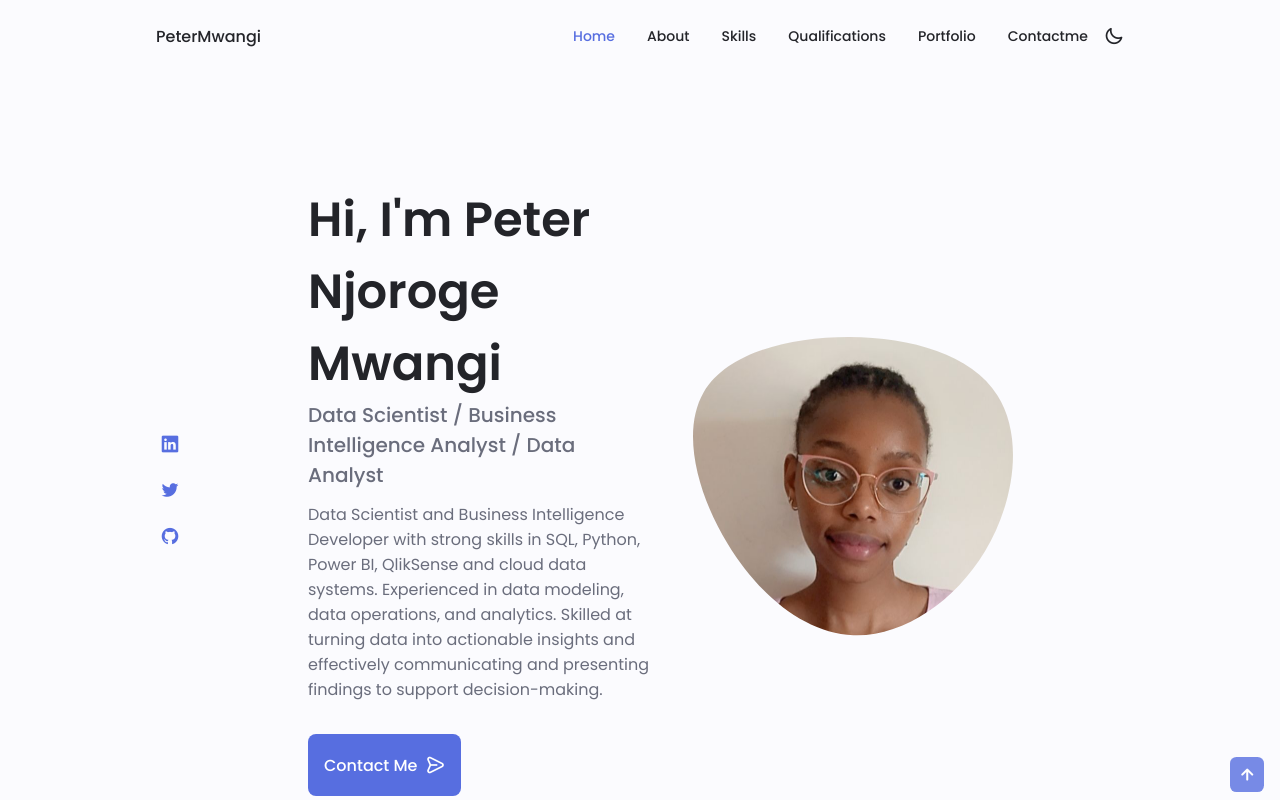
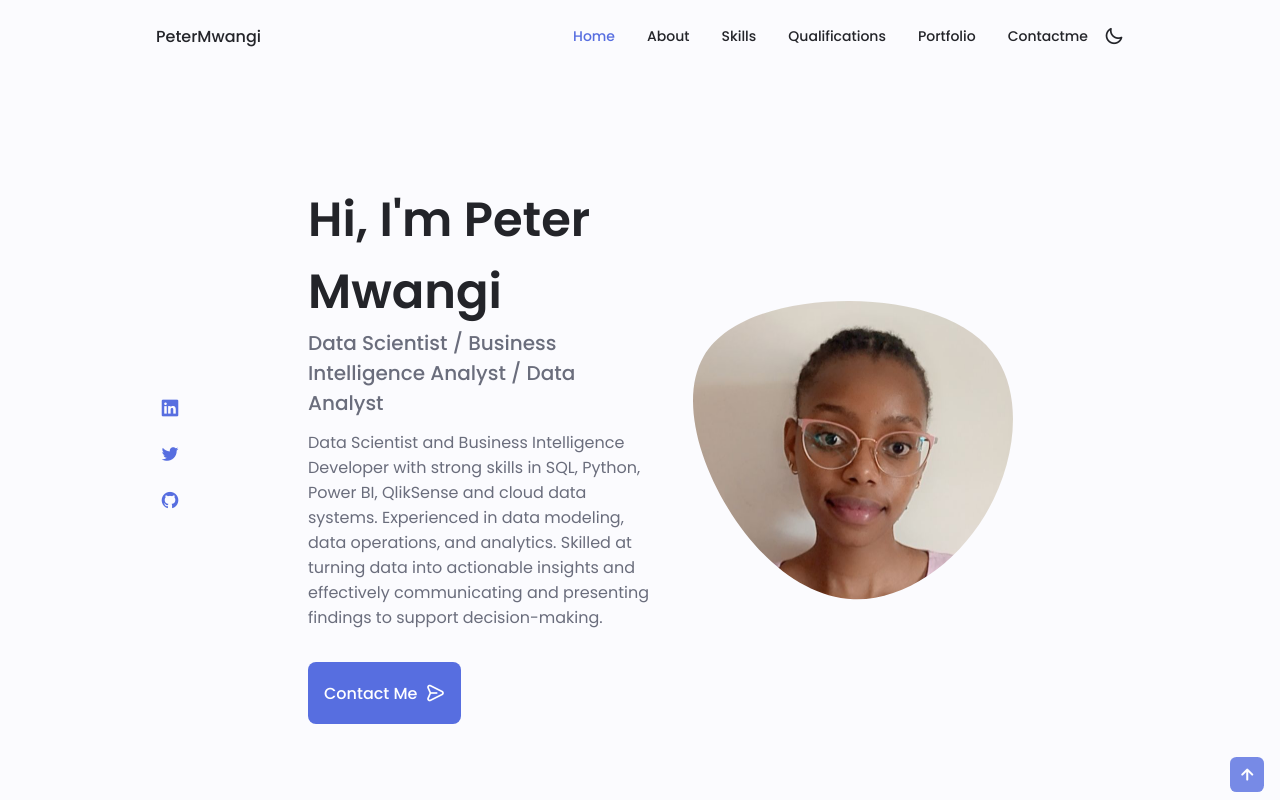
Before and after one commit to PeterNjorogeMwangii/petermwangi.github.io, a plain HTML site: page index.html in a window 1280 px wide. Shown: the top 800 px of the page. Drawn offline with nearby package versions, Linux system fonts and the light colour scheme.

Commit message:
Update index.html

```diff
--- a/index.html
+++ b/index.html
@@ -110,7 +110,7 @@
                     </div>
 
                     <div class="home__data">
-                        <h1 class="home__title">Hi, I'm Peter Njoroge Mwangi</h1>
+                        <h1 class="home__title">Hi, I'm Peter Mwangi</h1>
                         <h3 class="home__subtitle">Data Scientist / Business Intelligence Analyst / Data Analyst</h3>
                         <p class="home__description">Data Scientist and Business Intelligence Developer with strong skills in SQL, Python, Power BI, QlikSense and cloud data systems.
                             Experienced in data modeling, data operations, and analytics.
```
